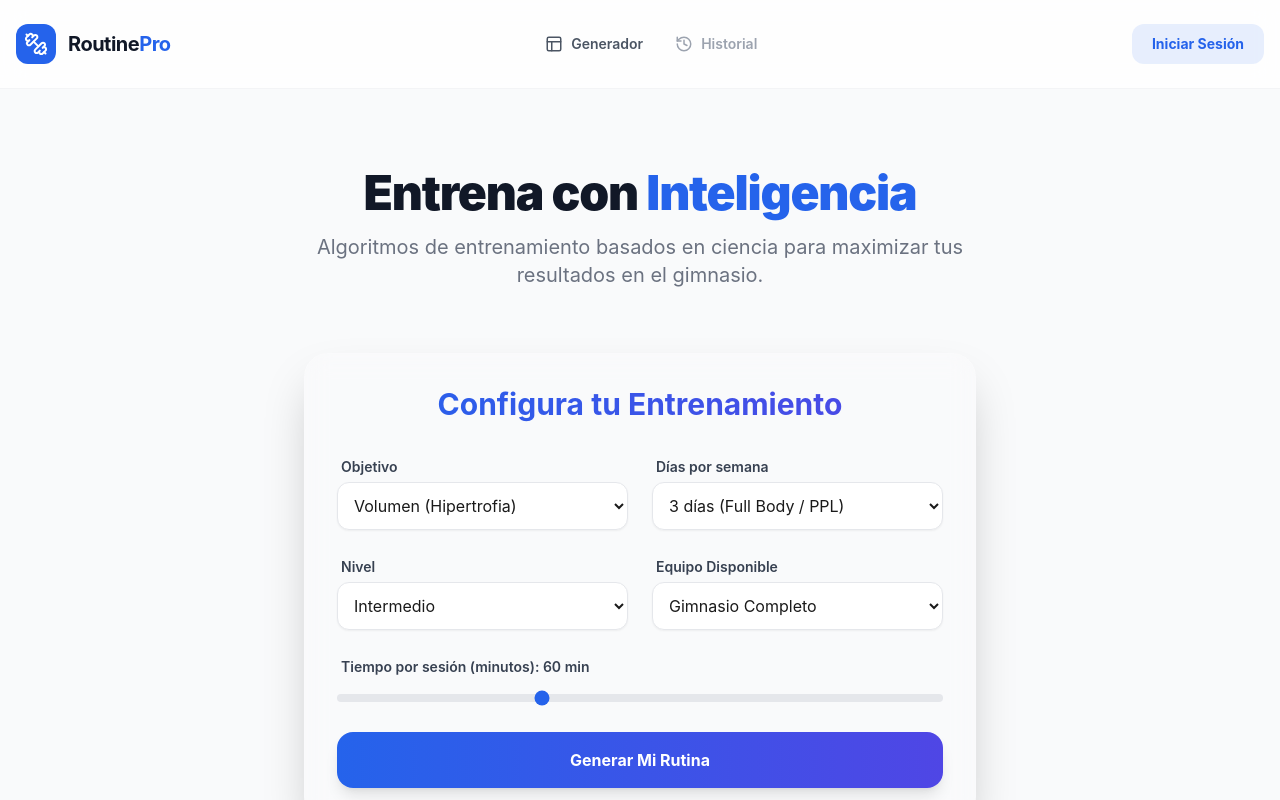
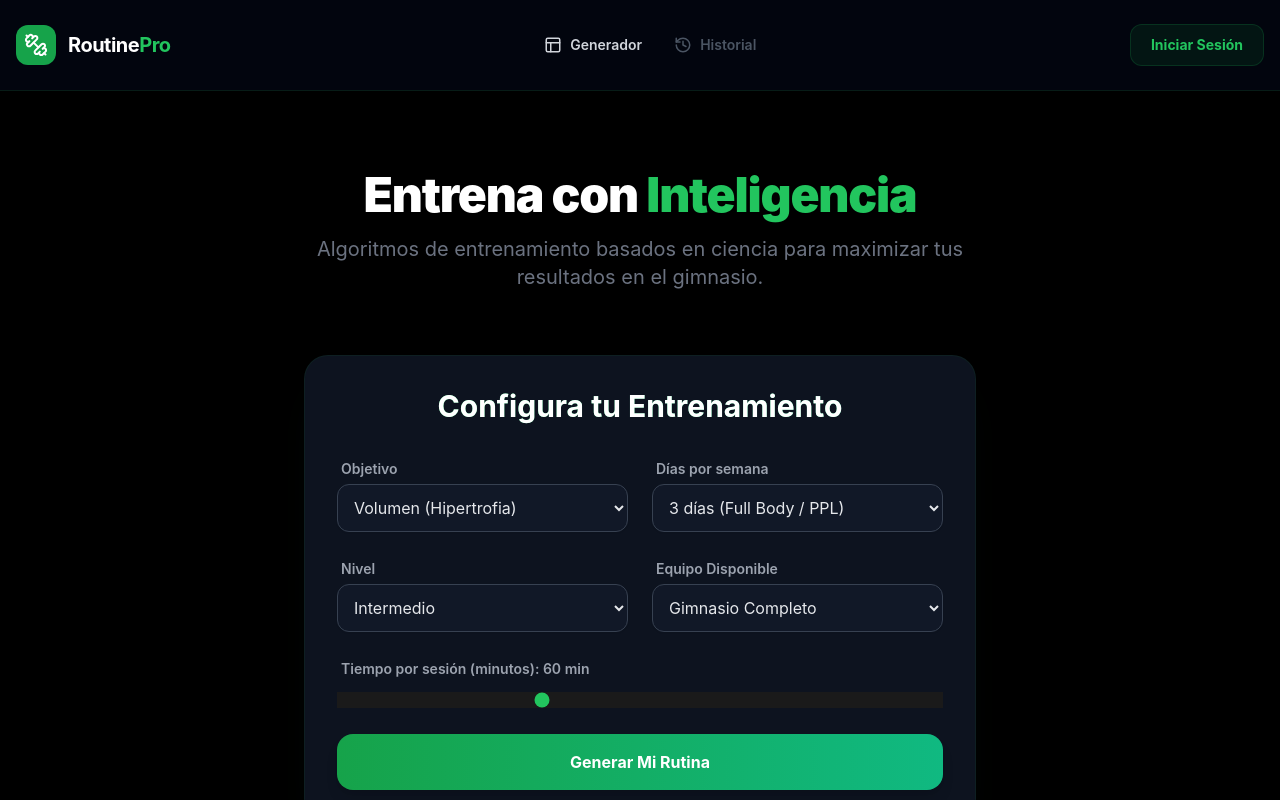
Before and after one commit to ramirolacci/FiberFit, a React (Vite) app in the folder client/: page / in a window 1280 px wide. Shown: the top 800 px of the page. Built offline with nearby package versions, Linux system fonts and the light colour scheme; no server answers.

Commit message:
Color palette change

```diff
--- a/client/src/App.tsx
+++ b/client/src/App.tsx
@@ -24,27 +24,27 @@ function App() {
     }
 
     return (
-        <div className="min-h-screen bg-gray-50 flex flex-col">
+        <div className="min-h-screen bg-black flex flex-col">
             {/* Header */}
-            <header className="bg-white border-b border-gray-100 py-6 px-4 sticky top-0 z-50 backdrop-blur-md bg-white/80">
+            <header className="bg-gray-950 border-b border-green-900/30 py-6 px-4 sticky top-0 z-50 backdrop-blur-md bg-gray-950/80">
                 <div className="max-w-7xl mx-auto flex items-center justify-between">
                     <div className="flex items-center gap-3">
-                        <div className="bg-blue-600 p-2 rounded-xl text-white">
+                        <div className="bg-green-600 p-2 rounded-xl text-white">
                             <Dumbbell size={24} />
                         </div>
-                        <h1 className="text-xl font-bold text-gray-900 tracking-tight">Routine<span className="text-blue-600">Pro</span></h1>
+                        <h1 className="text-xl font-bold text-white tracking-tight">Routine<span className="text-green-500">Pro</span></h1>
                     </div>
 
                     <nav className="hidden md:flex items-center gap-8">
-                        <a href="#" className="flex items-center gap-2 text-sm font-semibold text-gray-600 hover:text-blue-600 transition-colors">
+                        <a href="#" className="flex items-center gap-2 text-sm font-semibold text-gray-300 hover:text-green-500 transition-colors">
                             <Layout size={18} /> Generador
                         </a>
-                        <a href="#" className="flex items-center gap-2 text-sm font-semibold text-gray-400 hover:cursor-not-allowed">
+                        <a href="#" className="flex items-center gap-2 text-sm font-semibold text-gray-600 hover:cursor-not-allowed">
                             <History size={18} /> Historial
                         </a>
                     </nav>
 
-                    <button className="bg-blue-600/10 text-blue-600 px-5 py-2.5 rounded-xl text-sm font-bold hover:bg-blue-600 hover:text-white transition-all">
+                    <button className="bg-green-600/10 text-green-500 px-5 py-2.5 rounded-xl text-sm font-bold hover:bg-green-600 hover:text-white transition-all border border-green-600/20">
                         Iniciar Sesión
                     </button>
                 </div>
@@ -54,8 +54,8 @@ function App() {
                 {!routine ? (
                     <div className="py-20 px-4">
                         <div className="text-center mb-16">
-                            <h2 className="text-5xl font-black text-gray-900 mb-4 tracking-tight">
-                                Entrena con <span className="text-blue-600">Inteligencia</span>
+                            <h2 className="text-5xl font-black text-white mb-4 tracking-tight">
+                                Entrena con <span className="text-green-500">Inteligencia</span>
                             </h2>
                             <p className="text-gray-500 text-xl max-w-2xl mx-auto">
                                 Algoritmos de entrenamiento basados en ciencia para maximizar tus resultados en el gimnasio.
@@ -65,26 +65,26 @@ function App() {
                         <FormConfig onGenerate={handleGenerate} loading={loading} />
 
                         {error && (
-                            <div className="max-w-md mx-auto mt-8 p-4 bg-red-50 border border-red-100 text-red-600 rounded-2xl text-center font-medium">
+                            <div className="max-w-md mx-auto mt-8 p-4 bg-red-950/50 border border-red-900/50 text-red-400 rounded-2xl text-center font-medium">
                                 {error}
                             </div>
                         )}
                     </div>
                 ) : (
                     <div className="pb-20">
-                        <div className="bg-white border-b border-gray-100 mb-8 py-4 px-4">
+                        <div className="bg-gray-950 border-b border-green-900/30 mb-8 py-4 px-4">
                             <div className="max-w-7xl mx-auto flex justify-between items-center">
                                 <button
                                     onClick={() => setRoutine(null)}
-                                    className="text-sm font-bold text-gray-500 hover:text-blue-600 flex items-center gap-2"
+                                    className="text-sm font-bold text-gray-400 hover:text-green-500 flex items-center gap-2"
                                 >
                                     ← Crear nueva rutina
                                 </button>
                                 <div className="flex gap-4">
-                                    <button className="bg-gray-100 text-gray-700 px-4 py-2 rounded-lg text-sm font-semibold hover:bg-gray-200">
+                                    <button className="bg-gray-800 text-gray-300 px-4 py-2 rounded-lg text-sm font-semibold hover:bg-gray-700 border border-gray-700">
                                         PDF / Imprimir
                                     </button>
-                                    <button className="bg-blue-600 text-white px-4 py-2 rounded-lg text-sm font-semibold hover:bg-blue-700 shadow-lg shadow-blue-500/20">
+                                    <button className="bg-green-600 text-white px-4 py-2 rounded-lg text-sm font-semibold hover:bg-green-700 shadow-lg shadow-green-500/20">
                                         Guardar Rutina
                                     </button>
                                 </div>
@@ -96,9 +96,9 @@ function App() {
             </main>
 
             {/* Footer */}
-            <footer className="bg-white border-t border-gray-100 py-12 px-4">
+            <footer className="bg-gray-950 border-t border-green-900/30 py-12 px-4">
                 <div className="max-w-7xl mx-auto text-center">
-                    <p className="text-gray-400 text-sm">
+                    <p className="text-gray-600 text-sm">
                         © 2024 RoutinePro AI. Diseñado para atletas, por atletas.
                     </p>
                 </div>
--- a/client/src/components/FormConfig.tsx
+++ b/client/src/components/FormConfig.tsx
@@ -20,12 +20,12 @@ const FormConfig: React.FC<FormProps> = ({ onGenerate, loading }) => {
         onGenerate(formData);
     };
 
-    const inputClasses = "w-full p-3 mt-1 bg-white border border-gray-200 rounded-xl shadow-sm focus:ring-2 focus:ring-blue-500 focus:border-transparent transition-all outline-none";
-    const labelClasses = "text-sm font-semibold text-gray-700 ml-1";
+    const inputClasses = "w-full p-3 mt-1 bg-gray-900 border border-gray-700 rounded-xl shadow-sm focus:ring-2 focus:ring-green-500 focus:border-transparent transition-all outline-none text-gray-200";
+    const labelClasses = "text-sm font-semibold text-gray-400 ml-1";
 
     return (
-        <div className="max-w-2xl mx-auto p-8 bg-gray-50/50 backdrop-blur-md rounded-3xl border border-white/20 shadow-2xl">
-            <h2 className="text-3xl font-bold text-gray-900 mb-8 text-center bg-gradient-to-r from-blue-600 to-indigo-600 bg-clip-text text-transparent">
+        <div className="max-w-2xl mx-auto p-8 bg-gray-900/80 backdrop-blur-md rounded-3xl border border-green-900/20 shadow-2xl shadow-green-900/10">
+            <h2 className="text-3xl font-bold text-white mb-8 text-center bg-gradient-to-r from-green-500 to-emerald-400 bg-clip-text text-transparent">
                 Configura tu Entrenamiento
             </h2>
 
@@ -98,14 +98,14 @@ const FormConfig: React.FC<FormProps> = ({ onGenerate, loading }) => {
                         step="15"
                         value={formData.sessionDuration}
                         onChange={(e) => setFormData({ ...formData, sessionDuration: Number(e.target.value) })}
-                        className="w-full h-2 bg-gray-200 rounded-lg appearance-none cursor-pointer accent-blue-600 mt-4"
+                        className="w-full h-2 bg-gray-800 rounded-lg appearance-none cursor-pointer accent-green-500 mt-4"
                     />
                 </div>
 
                 <button
                     type="submit"
                     disabled={loading}
-                    className={`w-full py-4 px-6 rounded-2xl font-bold text-white shadow-lg transition-all transform hover:scale-[1.02] active:scale-[0.98] ${loading ? 'bg-gray-400' : 'bg-gradient-to-r from-blue-600 to-indigo-600 hover:shadow-blue-500/25'
+                    className={`w-full py-4 px-6 rounded-2xl font-bold text-white shadow-lg transition-all transform hover:scale-[1.02] active:scale-[0.98] ${loading ? 'bg-gray-700' : 'bg-gradient-to-r from-green-600 to-emerald-500 hover:shadow-green-500/25'
                         }`}
                 >
                     {loading ? 'Generando Rutina...' : 'Generar Mi Rutina'}
--- a/client/src/index.css
+++ b/client/src/index.css
@@ -7,9 +7,9 @@
   line-height: 1.5;
   font-weight: 400;
 
-  color-scheme: light dark;
+  color-scheme: dark;
   color: rgba(255, 255, 255, 0.87);
-  background-color: #f9fafb;
+  background-color: #0a0a0a;
 
   font-synthesis: none;
   text-rendering: optimizeLegibility;
@@ -22,9 +22,18 @@ body {
   display: flex;
   min-width: 320px;
   min-height: 100vh;
-  color: #1a1a1a;
+  color: #e0e0e0;
 }
 
 #root {
   width: 100%;
 }
+
+/* Custom range slider for green accent */
+input[type="range"] {
+  accent-color: #22c55e;
+}
+
+input[type="range"]::-webkit-slider-runnable-track {
+  background: #1a1a1a;
+}
```
Also changed, not shown: client/src/components/RoutineView.tsx (+12 -12 lines).
